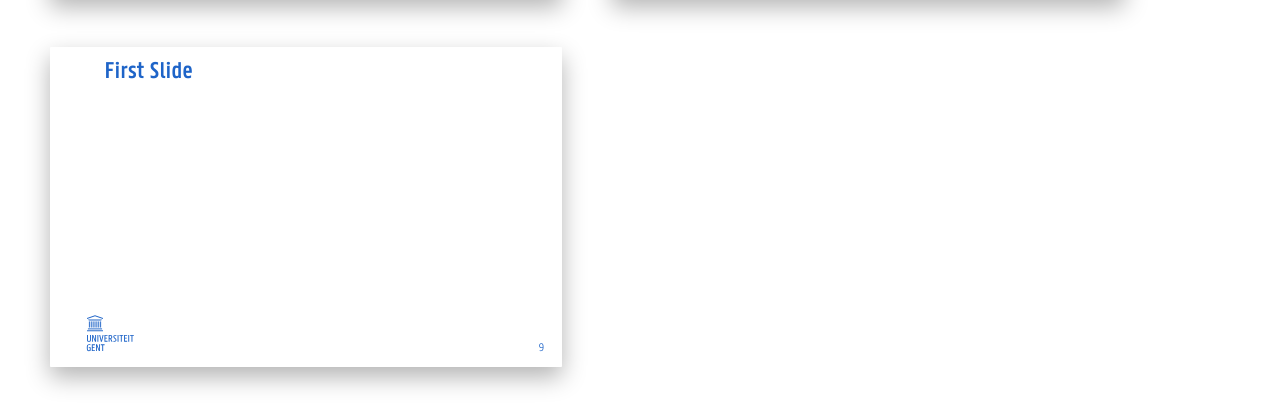
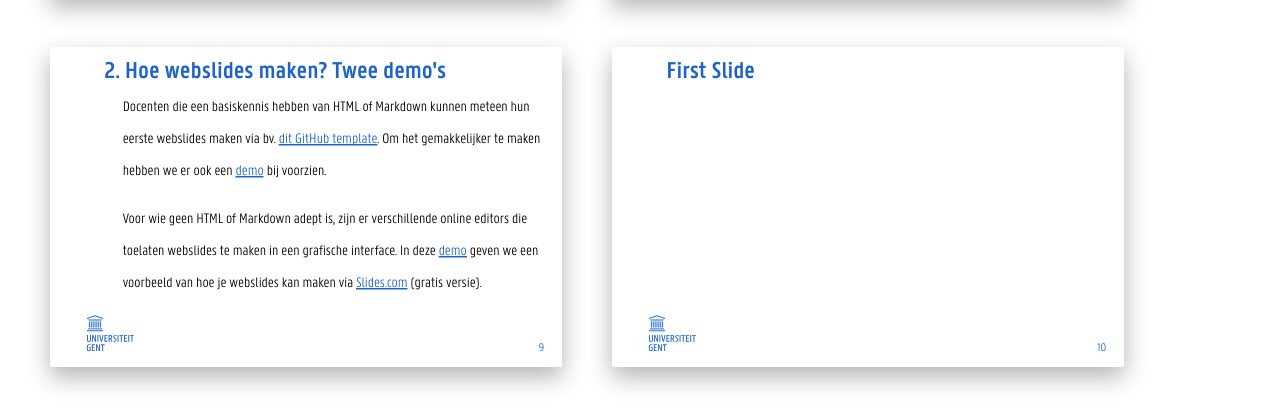
Before and after one commit to OpenWebslides/Velov2017, a website: page index.html in a window 1280 px wide. Shown: the part 1607-2024 px from the top of the page. Drawn offline with Linux system fonts and the light colour scheme.

Commit message:
Add start part 2 demos

```diff
--- a/index.html
+++ b/index.html
@@ -73,6 +73,15 @@
 		<ul>Antwoorden: ga naar www.menti.com en gebruik code 67 15 34</ul>
 	</section>
 	<section class="slide">
+		<h2>2. Hoe webslides maken? Twee demo's</h2>
+		<ul>Docenten die een basiskennis hebben van HTML of Markdown kunnen meteen hun eerste webslides maken via bv. <a href="https://github.com/OpenWebSlides/EmptySlidedeck">dit GitHub template</a>.
+			Om het gemakkelijker te maken hebben we er ook een <a href="https://estherdeloof.github.io/BroodjeMartinnovatie/#10">demo</a> bij voorzien.
+		</ul>
+		<ul>Voor wie geen HTML of Markdown adept is, zijn er verschillende online editors die toelaten webslides te maken in een grafische interface.
+			In deze <a href="https://estherdeloof.github.io/BroodjeMartinnovatie/#12">demo</a> geven we een voorbeeld van hoe je webslides kan maken via <a href="https://slides.com/">Slides.com</a> (gratis versie).
+    </ul>
+	</section>
+	<section class="slide">
 		<h2>First Slide</h2>
 	</section>
 	<div class="progress"></div>
```
